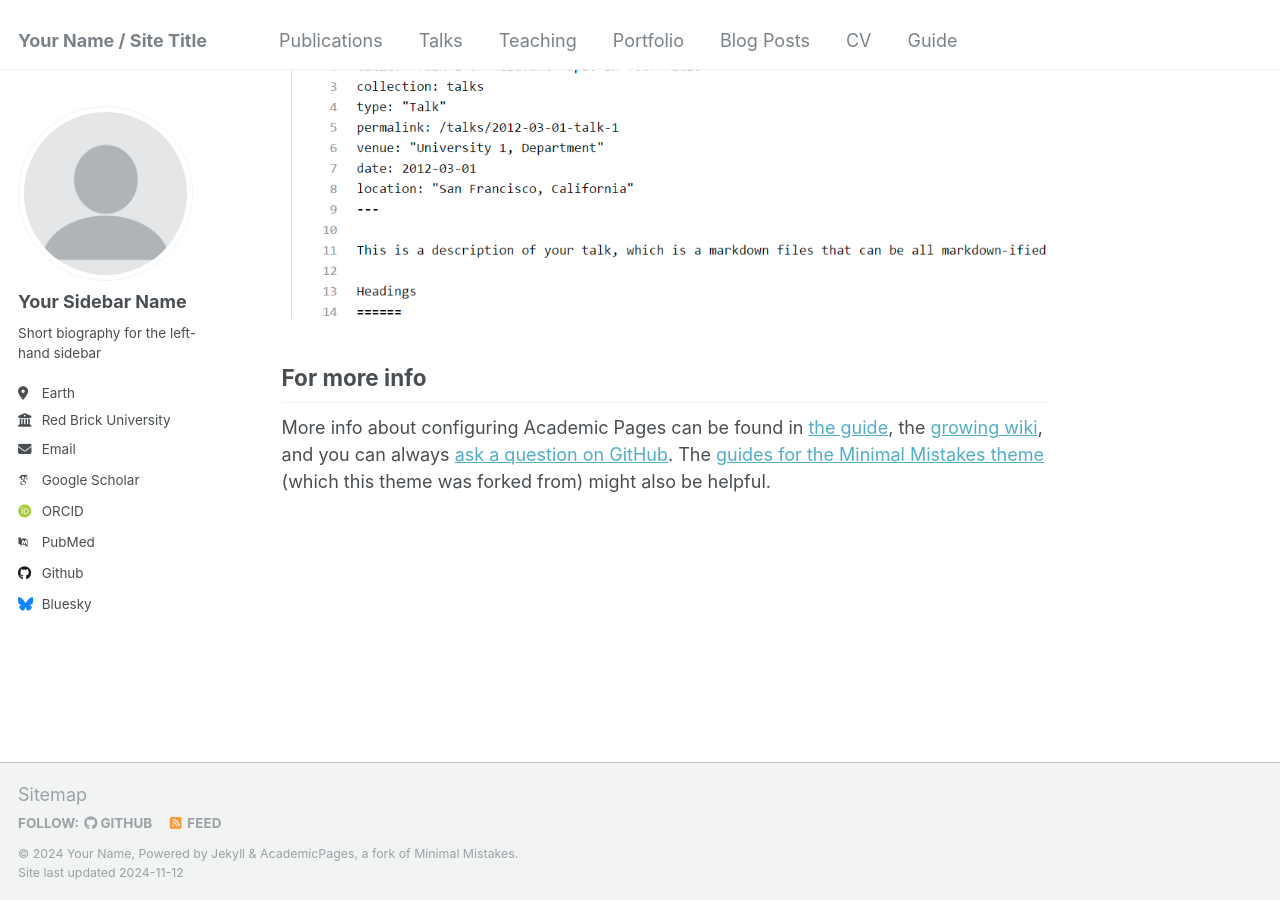
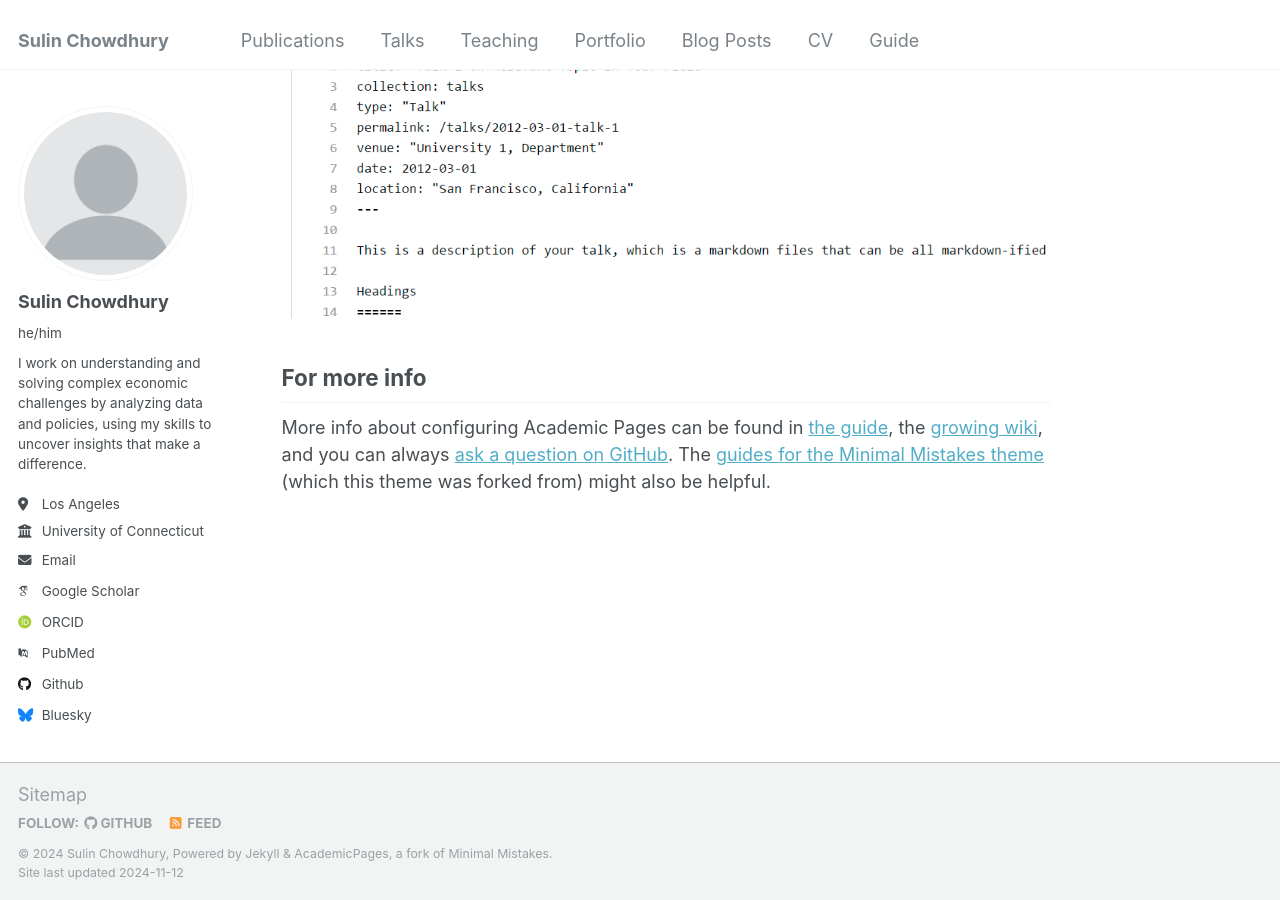
Before and after one commit to sulinchowdhury/sulinchowdhury.github.io, a Jekyll site: the page built from _pages/about.md, in a window 1280 px wide and 900 px high, scrolled down 2643 px. Built offline with Jekyll 4.4.1, drawn with Linux system fonts in a browser that asks for light colours; some web fonts are replaced.

Commit message:
Update _config.yml

```diff
--- a/_config.yml
+++ b/_config.yml
@@ -8,13 +8,13 @@
 
 # Basic Site Settings
 locale                   : "en-US"
-title                    : "Your Name / Site Title"
+title                    : "Sulin Chowdhury"
 title_separator          : "-"
-name                     : &name "Your Name"
+name                     : &name "Sulin Chowdhury"
 description              : &description "personal description"
-url                      : https://academicpages.github.io # the base hostname & protocol for your site e.g. "https://mmistakes.github.io"
+url                      : https://sulinchowdhury.github.io # the base hostname & protocol for your site e.g. "https://mmistakes.github.io"
 baseurl                  : "" # the subpath of your site, e.g. "/blog"
-repository               : "academicpages/academicpages.github.io"
+repository               : "sulinchowdhury/sulinchowdhury.github.io"
 
 # Site Author - The following control what appear as part of the author content on the side bar.
 #               If a field is blank the icon and link will not appear, otherwise it will be shown.
@@ -22,13 +22,13 @@ repository               : "academicpages/academicpages.github.io"
 author:
   # Biographic information
   avatar           : "profile.png"
-  name             : "Your Sidebar Name"
-  pronouns         : # example: "she/her"
-  bio              : "Short biography for the left-hand sidebar"
-  location         : "Earth"
-  employer         : "Red Brick University"
+  name             : "Sulin Chowdhury"
+  pronouns         : "he/him"
+  bio              : "I work on understanding and solving complex economic challenges by analyzing data and policies, using my skills to uncover insights that make a difference."
+  location         : "Los Angeles"
+  employer         : "University of Connecticut"
   uri              : # URL
-  email            : "none@example.org"
+  email            : "sulin.chowdhury@uconn.edu"
 
   # Academic websites
   arxiv            : # URL - Update with the correct link to your profile
```
